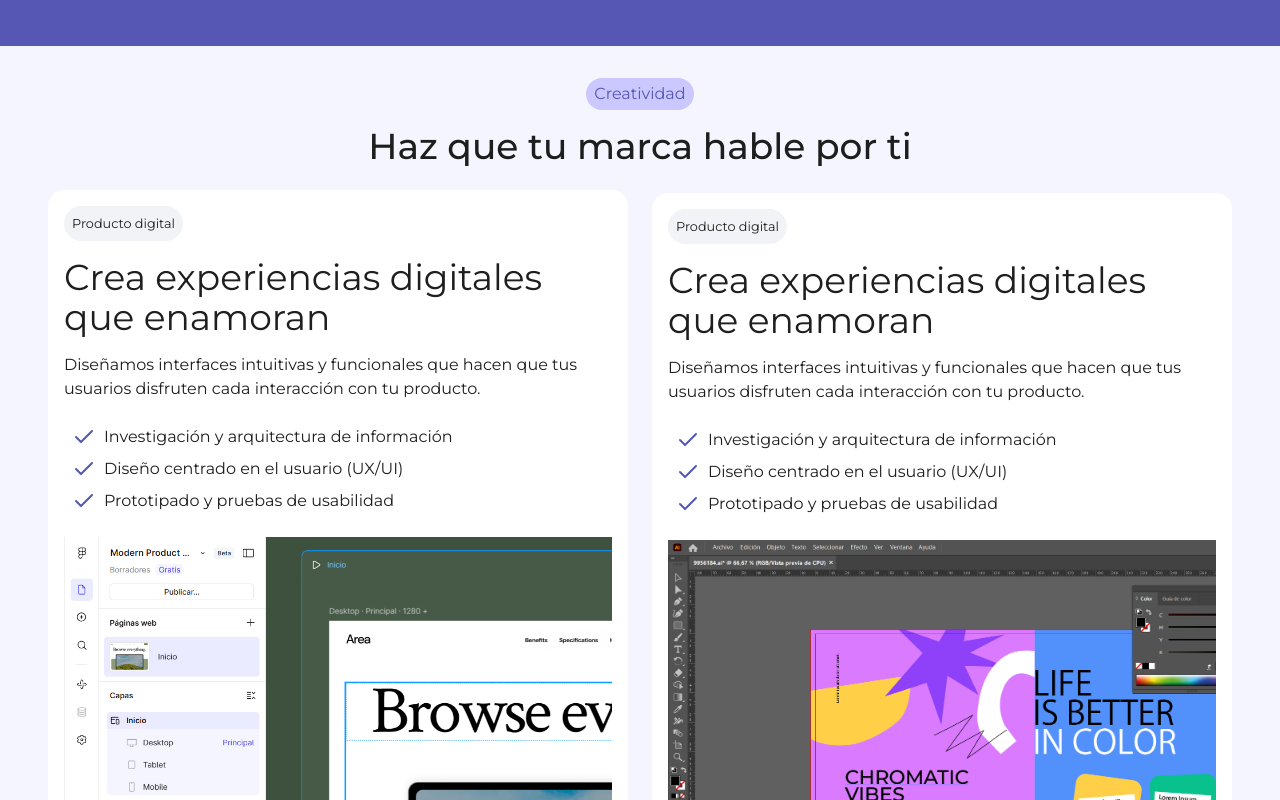
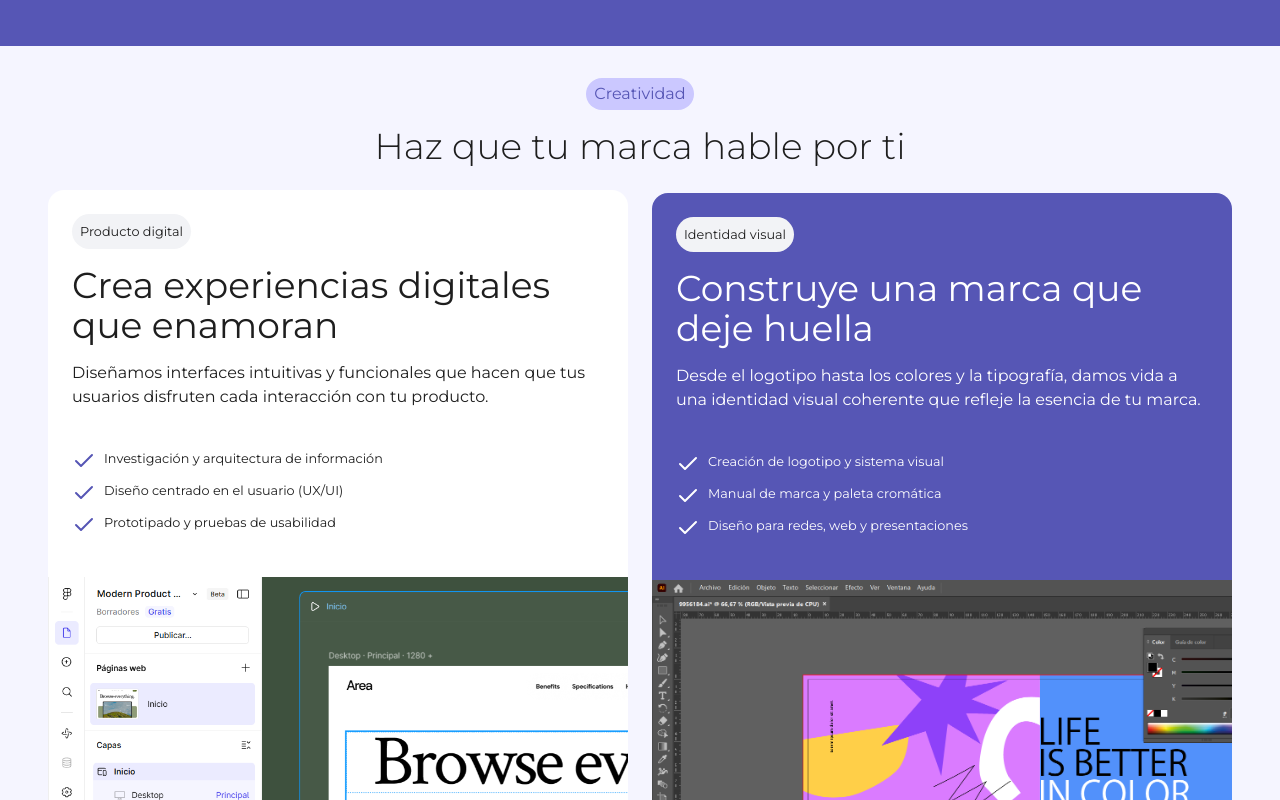
Before and after one commit to MauricioMolina12/stargrowstudio, a Next.js app: page / in a window 1280 px wide. Shown: the part 760-1560 px from the top of the page. Built offline with nearby package versions, Linux system fonts and the light colour scheme.

Commit message:
adjusting padding for service's card

```diff
--- a/src/app/components/shared/ServiceCard.tsx
+++ b/src/app/components/shared/ServiceCard.tsx
@@ -24,17 +24,17 @@ type Props = {
 }
 const ServiceCard = ({ tag, title, description, items, bgCard = '#FFFFFF', children }: Props) => {
     return (
-        <main className="w-full h-full flex flex-col p-4 rounded-2xl gap-4" style={{ background: bgCard }}>
+        <main className="w-full h-full flex flex-col rounded-2xl gap-4" style={{ background: bgCard }}>
 
-            <header className="header w-full flex items-center justify-between">
+            <header className="header w-full flex items-center justify-between p-6 pb-0">
                 {tag && (
                     <span className={`p-2 rounded-3xl bg-[var(--neutral--100)] ${tag.fontSize}`} style={{ color: tag.color }}>{tag.label}</span>
                 )}
             </header>
 
-            <h4 className={`${title?.fontSize}`} style={{ color: title?.color }}>{title?.label}</h4>
+            <h4 className={`${title?.fontSize} px-6`} style={{ color: title?.color }}>{title?.label}</h4>
 
-            <p className={`${description?.fontSize}`} style={{ color: description?.color }}>{description?.label}</p>
+            <p className={`${description?.fontSize} px-6`} style={{ color: description?.color }}>{description?.label}</p>
 
             {children}
         </main>
--- a/src/app/components/shared/TitleBox.tsx
+++ b/src/app/components/shared/TitleBox.tsx
@@ -9,7 +9,7 @@ const TitleBox = ({ title, tag, description }: Props) => {
     return (
         <header className="w-full flex flex-col items-center justify-center gap-4">
             <span className="bg-[var(--meteorite--200)] text-[var(--color-primary-to-white)] p-1 px-2 rounded-2xl">{ tag }</span>
-            <h1 className="parallax text-3xl text-center font-medium lg:w-[70%] text-[1.2rem] lg:text-4xl">{ title?.left } <span className="text-[var(--color-primary-to-white)]"> {title?.main} </span> { title?.right }</h1>
+            <h1 className="parallax text-3xl text-center font-light lg:w-[70%] text-[1.2rem] lg:text-4xl">{ title?.left } <span className="text-[var(--color-primary-to-white)]"> {title?.main} </span> { title?.right }</h1>
         </header>
     )
 }
--- a/src/app/page.tsx
+++ b/src/app/page.tsx
@@ -200,7 +200,7 @@ export default function Home() {
               title={{ label: 'Crea experiencias digitales que enamoran', color: 'var(--color-dark)', fontSize: 'text-4xl' }}
               description={{ label: 'Diseñamos interfaces intuitivas y funcionales que hacen que tus usuarios disfruten cada interacción con tu producto.', color: 'var(--color-dark)', fontSize: 'text-[clamp(12px, 1vw, 14px)]' }}
             >
-              <ul className="flex flex-col p-2 gap-2">
+              <ul className="flex flex-col p-6 gap-2 text-[.8rem]">
                 <li className="flex gap-2">
                   <Check className="text-[var(--color-primary-to-white)]"></Check>
                   <span>Investigación y arquitectura de información</span>
@@ -223,23 +223,24 @@ export default function Home() {
 
             </ServiceCard>
             <ServiceCard
-              tag={{ label: 'Producto digital', color: 'var(--color-dark)', fontSize: 'text-[.8rem]' }}
-              title={{ label: 'Crea experiencias digitales que enamoran', color: 'var(--color-dark)', fontSize: 'text-4xl' }}
-              description={{ label: 'Diseñamos interfaces intuitivas y funcionales que hacen que tus usuarios disfruten cada interacción con tu producto.', color: 'var(--color-dark)', fontSize: 'text-[clamp(12px, 1vw, 14px)]' }}
+              tag={{ label: 'Identidad visual', color: 'var(--color-dark)', fontSize: 'text-[.8rem]' }}
+              title={{ label: 'Construye una marca que deje huella', color: 'var(--color-white)', fontSize: 'text-4xl' }}
+              description={{ label: 'Desde el logotipo hasta los colores y la tipografía, damos vida a una identidad visual coherente que refleje la esencia de tu marca.', color: 'var(--color-white)', fontSize: 'text-[clamp(12px, 1vw, 14px)]' }}
+              bgCard="var(--color-primary-to-white)"
             >
-              <ul className="flex flex-col p-2 gap-2">
+              <ul className="flex flex-col p-6 gap-2  text-[.8rem]">
                 <li className="flex gap-2">
-                  <Check className="text-[var(--color-primary-to-white)]"></Check>
-                  <span>Investigación y arquitectura de información</span>
+                  <Check className="text-[var(--color-white)]"></Check>
+                  <span className="text-white">Creación de logotipo y sistema visual</span>
                 </li>
                 <li className="flex gap-2">
-                  <Check className="text-[var(--color-primary-to-white)]"></Check>
-                  <span>Diseño centrado en el usuario (UX/UI)</span>
+                  <Check className="text-[var(--color-white)]"></Check>
+                  <span className="text-white">Manual de marca y paleta cromática</span>
                 </li>
 
                 <li className="flex gap-2">
-                  <Check className="text-[var(--color-primary-to-white)]"></Check>
-                  <span>Prototipado y pruebas de usabilidad</span>
+                  <Check className="text-[var(--color-white)]"></Check>
+                  <span className="text-white">Diseño para redes, web y presentaciones</span>
                 </li>
               </ul>
 
```
